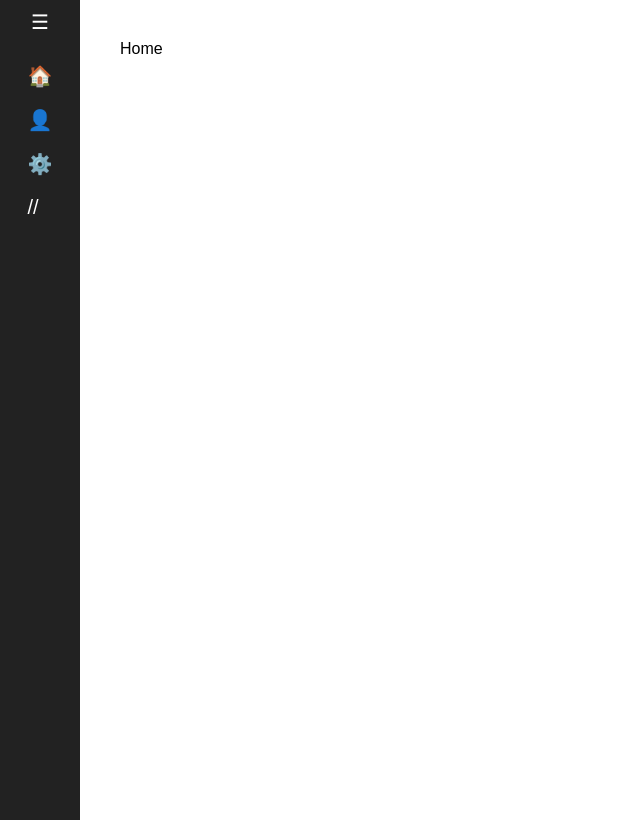
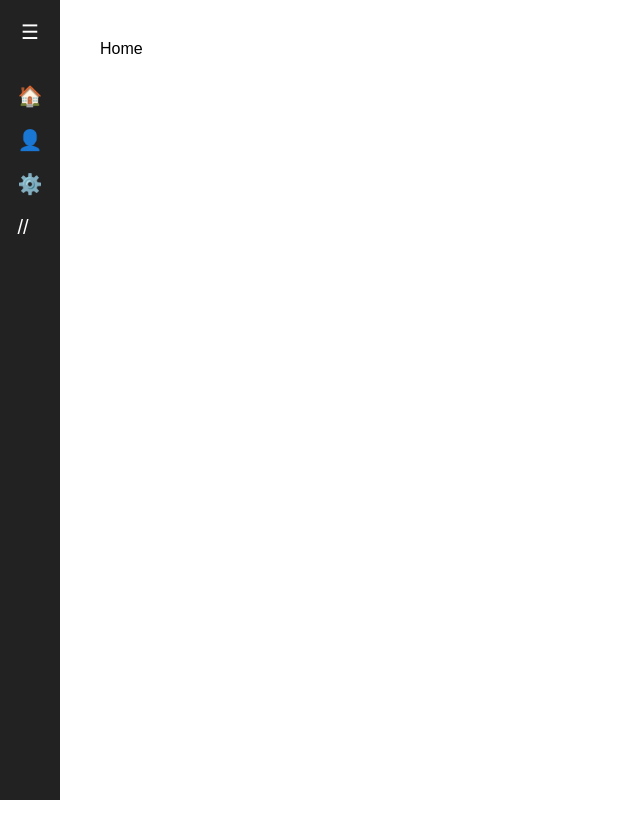
Before and after one commit to NishantGada/nimbus, a React (Create React App) app: page / in a window 1280 px wide. Shown: the whole page, without its empty margins (0-640 px from the left). Built offline with nearby package versions, Linux system fonts and the light colour scheme.

Commit message:
refactor: added common style for buttons

```diff
--- a/src/App.css
+++ b/src/App.css
@@ -2,4 +2,14 @@
     margin: 0;
     padding: 0;
     font-family: Arial, Helvetica, sans-serif;
+    box-sizing: border-box;
 }
+
+button {
+    background-color: black;
+    border: 1px solid black;
+    border-radius: 5px;
+    color: white;
+    padding: 10px 20px;
+    cursor: pointer;
+}
```
